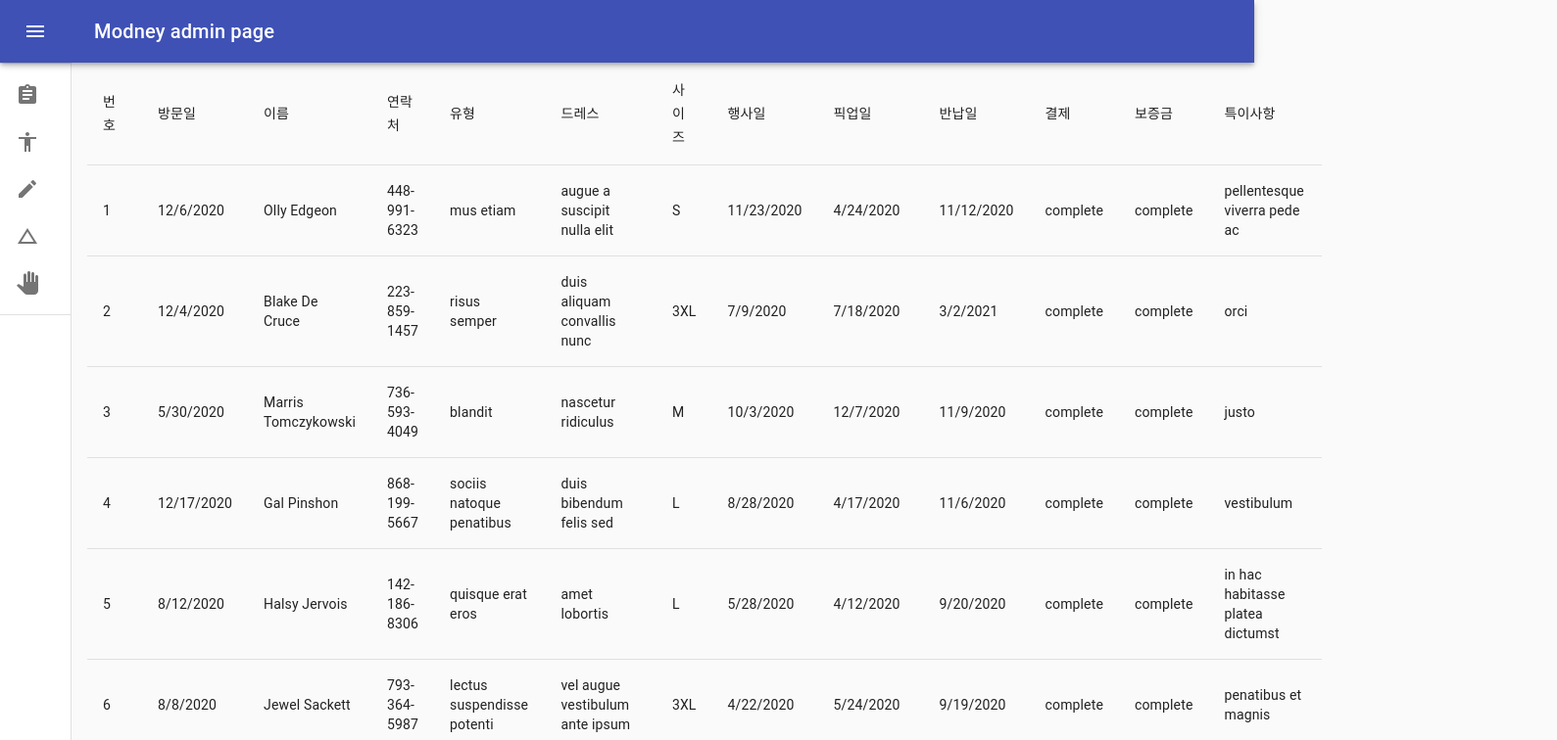
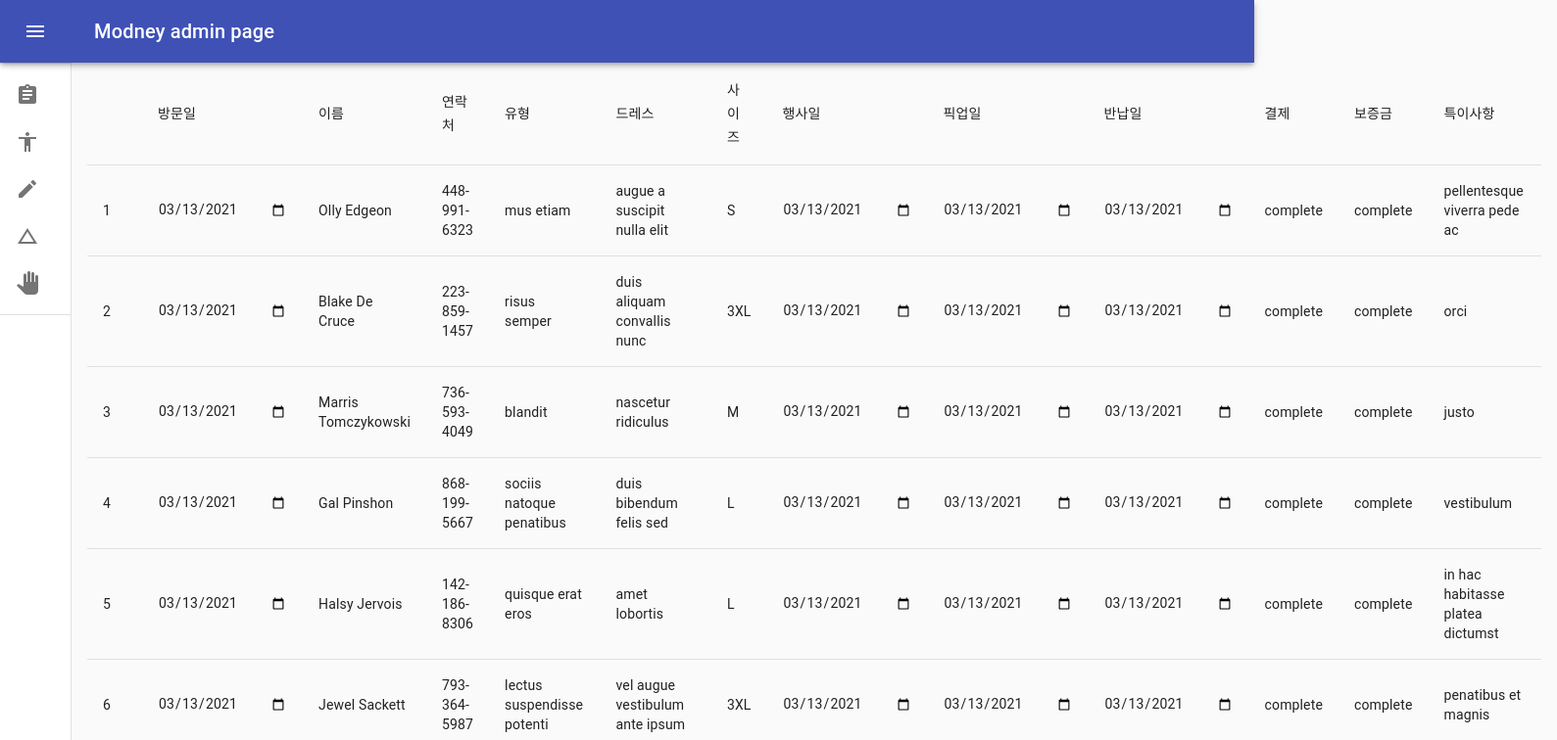
Before and after one commit to MODENY-admin/client, a React (Create React App) app: page /reservation in a window 1280 px wide. Shown: the top 756 px of the page at 98% size, 1589 px wide, since content can reach past the window. Built offline with nearby package versions, Linux system fonts and the light colour scheme.

Commit message:
:lipstick: Datepicker 적용

```diff
--- /dev/null
+++ b/src/UI/Picker.js
@@ -0,0 +1,46 @@
+import React from "react";
+import * as dateFns from "date-fns";
+import { makeStyles } from "@material-ui/core/styles";
+import TextField from "@material-ui/core/TextField";
+
+const useStyles = makeStyles((theme) => ({
+  container: {
+    display: "flex",
+    flexWrap: "wrap",
+  },
+  textField: {
+    // marginLeft: theme.spacing(1),
+    // marginRight: theme.spacing(1),
+    width: 132,
+  },
+  resize: {
+    fontSize: 14,
+  },
+}));
+
+const today = dateFns.format(new Date(), "yyyy-MM-dd");
+
+export const DatePicker = () => {
+  const classes = useStyles();
+
+  return (
+    <form className={classes.container} noValidate>
+      <TextField
+        id="date"
+        // label="Birthday"
+        type="date"
+        defaultValue={today}
+        className={classes.textField}
+        InputProps={{
+          classes: {
+            input: classes.resize,
+          },
+          disableUnderline: true,
+        }}
+        // InputLabelProps={{
+        //   shrink: false,
+        // }}
+      />
+    </form>
+  );
+};
--- /dev/null
+++ b/src/UI/Table.js
@@ -0,0 +1,33 @@
+import React from "react";
+import { makeStyles } from "@material-ui/core/styles";
+import Table from "@material-ui/core/Table";
+import TableCell from "@material-ui/core/TableCell";
+import TableContainer from "@material-ui/core/TableContainer";
+import TableHead from "@material-ui/core/TableHead";
+import TableRow from "@material-ui/core/TableRow";
+
+export const BasicTable = ({ rows, data, tableBody }) => {
+  const useStyles = makeStyles({
+    table: {
+      minWidth: 650,
+    },
+  });
+  const classes = useStyles();
+  return (
+    <TableContainer>
+      <Table className={classes.table} aria-label="simple table">
+        <TableHead>
+          <TableRow>
+            <TableCell></TableCell>
+            {rows.map((row, index) => (
+              <TableCell key={index} aglin="left">
+                {row}
+              </TableCell>
+            ))}
+          </TableRow>
+        </TableHead>
+        {tableBody}
+      </Table>
+    </TableContainer>
+  );
+};
--- a/src/pages/CustomDress.js
+++ b/src/pages/CustomDress.js
@@ -1,5 +1,11 @@
 import data from "../mock_data/CUSTOMDRESS_DATA.json";
-import { getTable } from "../common/utils";
+
+import { BasicTable } from "../UI/Table";
+import TableBody from "@material-ui/core/TableBody";
+import TableRow from "@material-ui/core/TableRow";
+import TableCell from "@material-ui/core/TableCell";
+
+import { DatePicker } from "../UI/Picker";
 
 const rows = [
   "고객명",
@@ -10,8 +16,32 @@ const rows = [
   "특이사항",
 ];
 
+const body = (data) => {
+  return (
+    <TableBody>
+      {data.map((row) => (
+        <TableRow key={row.id}>
+          <TableCell component="th" scope="row">
+            {row.id}
+          </TableCell>
+          <TableCell align="left">{row.customer}</TableCell>
+          <TableCell align="left">{row.dress}</TableCell>
+          <TableCell align="left">{row.size}</TableCell>
+          <TableCell align="left">
+            <DatePicker />
+          </TableCell>
+          <TableCell align="left">
+            <DatePicker />
+          </TableCell>
+          <TableCell align="left">{row.note}</TableCell>
+        </TableRow>
+      ))}
+    </TableBody>
+  );
+};
+
 const CustomDress = () => {
-  return getTable(rows, data);
+  return <BasicTable rows={rows} data={data} tableBody={body(data)} />;
 };
 
 export default CustomDress;
--- a/src/pages/Dress.js
+++ b/src/pages/Dress.js
@@ -1,5 +1,11 @@
 import data from "../mock_data/DRESS_DATA.json";
-import { getTable } from "../common/utils";
+
+import { BasicTable } from "../UI/Table";
+import TableBody from "@material-ui/core/TableBody";
+import TableRow from "@material-ui/core/TableRow";
+import TableCell from "@material-ui/core/TableCell";
+
+import { DatePicker } from "../UI/Picker";
 
 const rows = [
   "드레스",
@@ -11,8 +17,31 @@ const rows = [
   "특이사항",
 ];
 
+const body = (data) => {
+  return (
+    <TableBody>
+      {data.map((row) => (
+        <TableRow key={row.id}>
+          <TableCell component="th" scope="row">
+            {row.id}
+          </TableCell>
+          <TableCell align="left">{row.dressName}</TableCell>
+          <TableCell align="left">
+            <DatePicker />
+          </TableCell>
+          <TableCell align="left">{row.cost}</TableCell>
+          <TableCell align="left">{row.margin}</TableCell>
+          <TableCell align="left">{row.quantity}</TableCell>
+          <TableCell align="left">{row.openQuantity}</TableCell>
+          <TableCell align="left">{row.note}</TableCell>
+        </TableRow>
+      ))}
+    </TableBody>
+  );
+};
+
 const Dress = () => {
-  return getTable(rows, data);
+  return <BasicTable rows={rows} data={data} tableBody={body(data)} />;
 };
 
 export default Dress;
--- a/src/pages/Makeup.js
+++ b/src/pages/Makeup.js
@@ -1,5 +1,11 @@
 import data from "../mock_data/MAKEUP_DATA.json";
-import { getTable } from "../common/utils";
+
+import { BasicTable } from "../UI/Table";
+import TableBody from "@material-ui/core/TableBody";
+import TableRow from "@material-ui/core/TableRow";
+import TableCell from "@material-ui/core/TableCell";
+
+import { DatePicker } from "../UI/Picker";
 
 const rows = [
   "고객명",
@@ -11,8 +17,33 @@ const rows = [
   "특이사항",
 ];
 
-const Makeup = () => {
-  return getTable(rows, data);
+const body = (data) => {
+  return (
+    <TableBody>
+      {data.map((row) => (
+        <TableRow key={row.id}>
+          <TableCell component="th" scope="row">
+            {row.id}
+          </TableCell>
+          <TableCell align="left">{row.customer}</TableCell>
+          <TableCell align="left">
+            <DatePicker />
+          </TableCell>
+          <TableCell align="left">
+            <DatePicker />
+          </TableCell>
+          <TableCell align="left">{row.payment}</TableCell>
+          <TableCell align="left">{row.hPayment}</TableCell>
+          <TableCell align="left">{row.margin}</TableCell>
+          <TableCell align="left">{row.note}</TableCell>
+        </TableRow>
+      ))}
+    </TableBody>
+  );
+};
+
+export const Makeup = () => {
+  return <BasicTable rows={rows} data={data} tableBody={body(data)} />;
 };
 
 export default Makeup;
--- a/src/pages/Reservation.js
+++ b/src/pages/Reservation.js
@@ -1,5 +1,11 @@
 import data from "../mock_data/RESERVATION_DATA.json";
-import { getTable } from "../common/utils";
+
+import { BasicTable } from "../UI/Table";
+import TableBody from "@material-ui/core/TableBody";
+import TableRow from "@material-ui/core/TableRow";
+import TableCell from "@material-ui/core/TableCell";
+
+import { DatePicker } from "../UI/Picker";
 
 const rows = [
   "방문일",
@@ -16,8 +22,42 @@ const rows = [
   "특이사항",
 ];
 
+const body = (data) => {
+  return (
+    <TableBody>
+      {data.map((row) => (
+        <TableRow key={row.id}>
+          <TableCell component="th" scope="row">
+            {row.id}
+          </TableCell>
+          <TableCell align="left">
+            <DatePicker />
+          </TableCell>
+          <TableCell align="left">{row.customer}</TableCell>
+          <TableCell align="left">{row.phone}</TableCell>
+          <TableCell align="left">{row.type}</TableCell>
+          <TableCell align="left">{row.dressName}</TableCell>
+          <TableCell align="left">{row.size}</TableCell>
+          <TableCell align="left">
+            <DatePicker />
+          </TableCell>
+          <TableCell align="left">
+            <DatePicker />
+          </TableCell>
+          <TableCell align="left">
+            <DatePicker />
+          </TableCell>
+          <TableCell align="left">{row.payment}</TableCell>
+          <TableCell align="left">{row.deposit}</TableCell>
+          <TableCell align="left">{row.note}</TableCell>
+        </TableRow>
+      ))}
+    </TableBody>
+  );
+};
+
 const Reservation = () => {
-  return getTable(rows, data);
+  return <BasicTable rows={rows} data={data} tableBody={body(data)} />;
 };
 
 export default Reservation;
```
